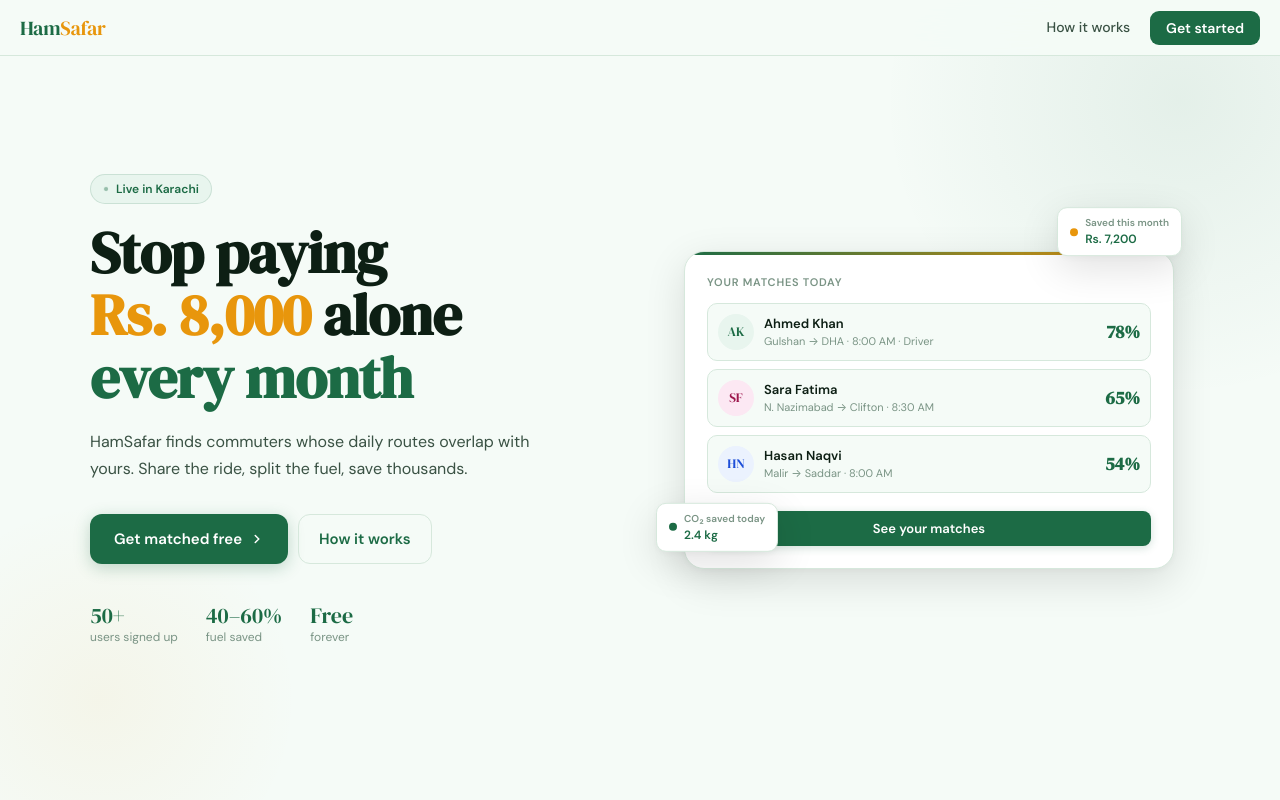
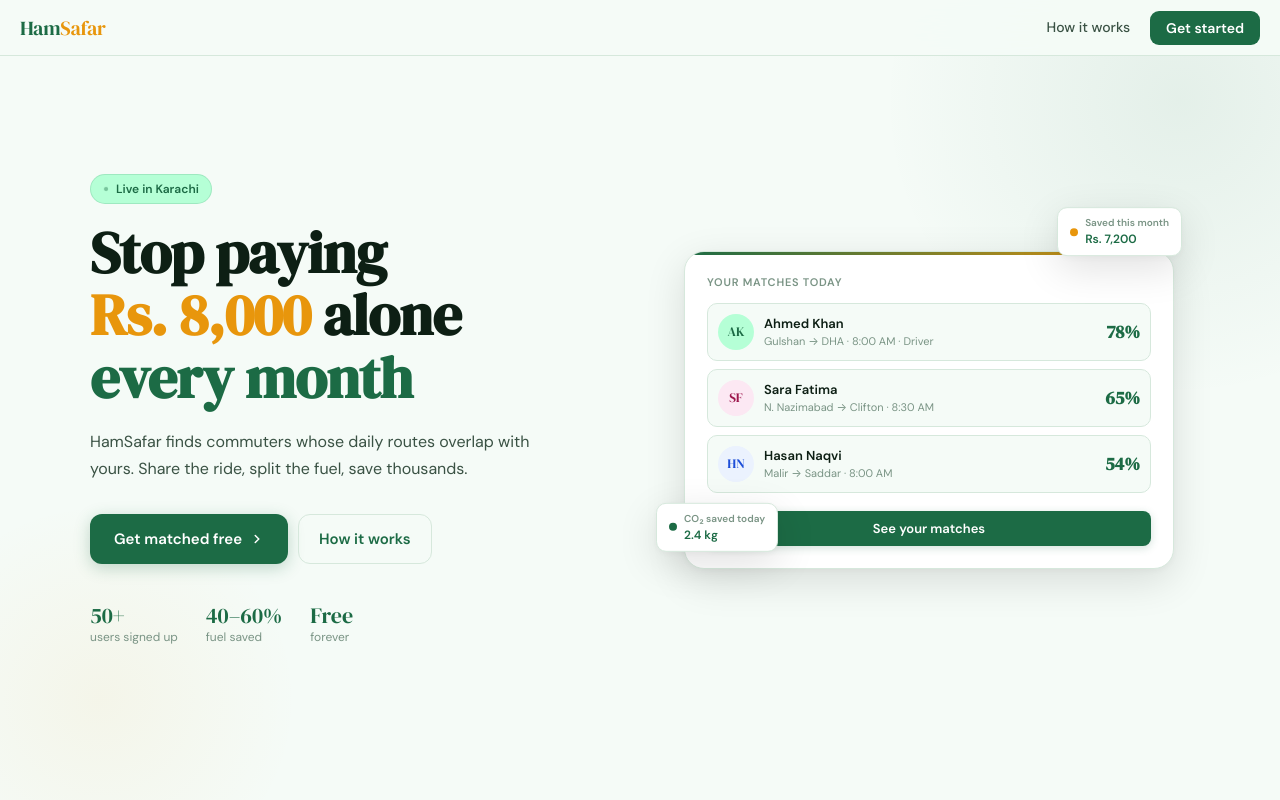
Before and after one commit to mustafa2922/pooling, a plain HTML site: page frontend/index.html in a window 1280 px wide. Shown: the top 800 px of the page. Drawn offline with Linux system fonts and the light colour scheme.

Commit message:
a little color ipdate

```diff
--- a/frontend/style.css
+++ b/frontend/style.css
@@ -11,7 +11,7 @@
 :root {
   --green: #1c6b45;
   --green-mid: #258553;
-  --green-light: #e8f5ee;
+  --green-light: #b5ffd6;
   --green-pale: #f2faf5;
   --green-glow: rgba(28, 107, 69, 0.12);
   --accent: #e8960c;
```
